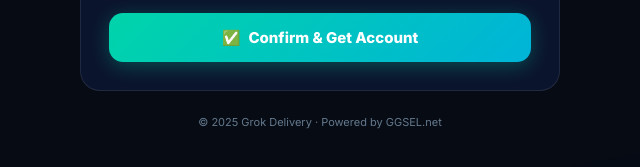
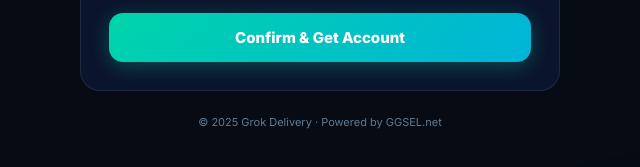
Before and after one commit to baokhanhisme9125/grok-ggsel-delivery, a website: page index.html in a window 1280 px wide. Shown: the part 469-636 px from the top of the page, 320-960 px from the left. Drawn offline with Linux system fonts and the light colour scheme.

Commit message:
style: remove checkmark emoji from button

```diff
--- a/index.html
+++ b/index.html
@@ -60,7 +60,7 @@ body::before{content:'';position:fixed;inset:0;background:radial-gradient(ellips
         <input id="inp-email" class="form-input" type="email" autocomplete="off"
                onkeydown="if(event.key==='Enter')submitForm()"/>
       </div>
-      <button class="btn-primary" onclick="submitForm()">✅ <span data-i18n="btnSubmit">Confirm & Get Account</span></button>
+      <button class="btn-primary" onclick="submitForm()"><span data-i18n="btnSubmit">Confirm & Get Account</span></button>
     </div>
   </div>
 
```
